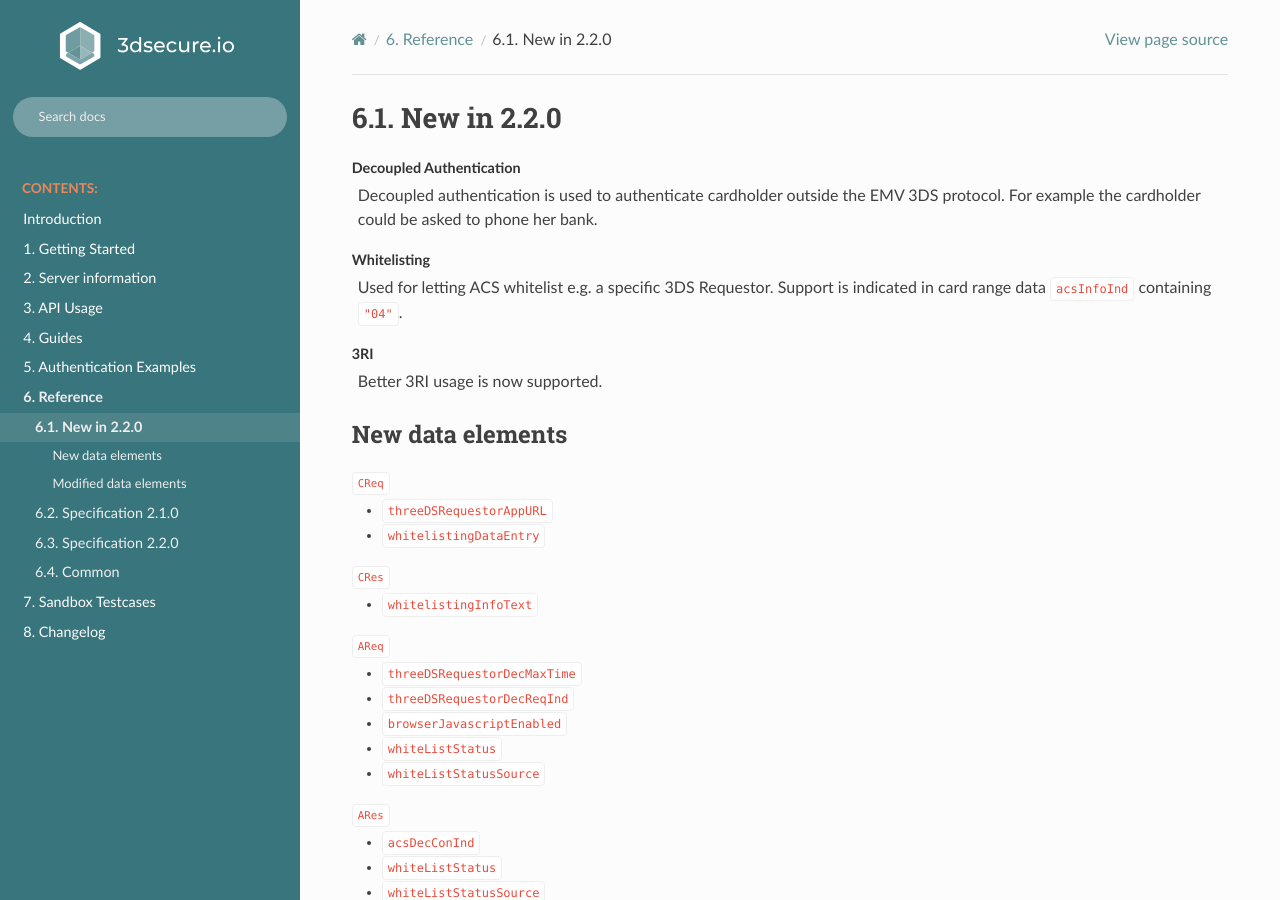
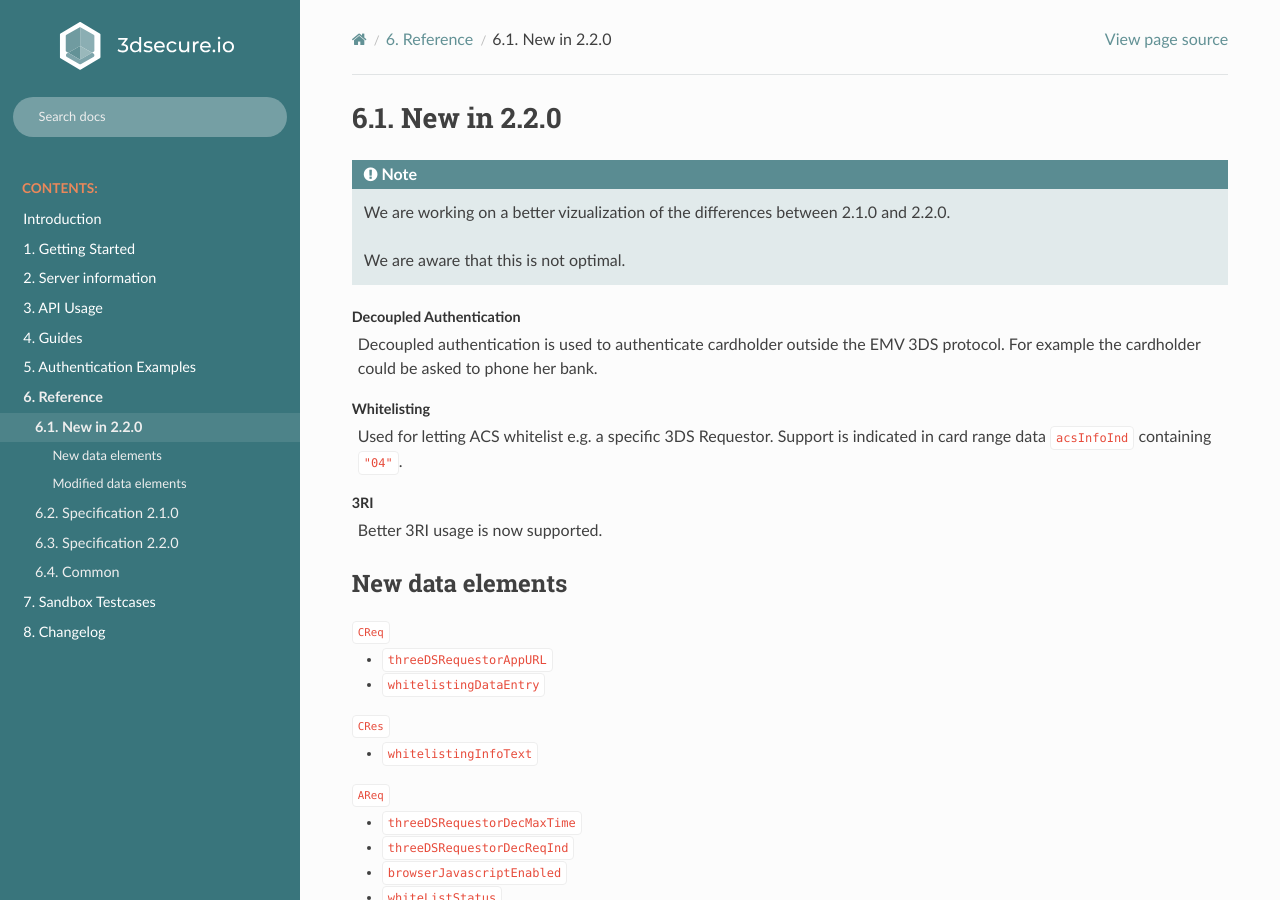
Before and after one commit to clearhaus/3DSv2-api-documentation, a Sphinx documentation site: the page built from source/differences.rst, in a window 1280 px wide and 900 px high. Built offline with Sphinx 7.4.7 and the Read the Docs theme 2.0.0, drawn with Linux system fonts in a browser that asks for light colours.

Commit message:
Add note about missing 2.1.0 and 2.2.0 diff

```diff
--- a/source/differences.rst
+++ b/source/differences.rst
@@ -3,6 +3,13 @@
 ############
 New in 2.2.0
 ############
+
+.. note::
+
+  We are working on a better vizualization of the differences between 2.1.0 and
+  2.2.0.
+
+  We are aware that this is not optimal.
 
 Decoupled Authentication
    Decoupled authentication is used to authenticate cardholder outside the EMV
```
